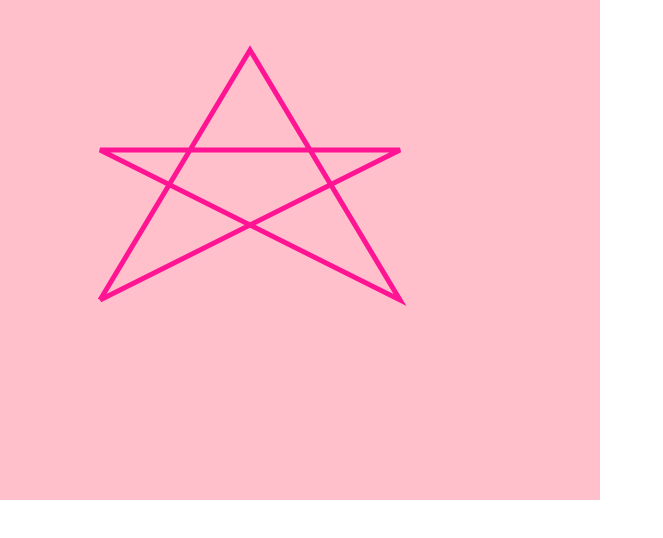
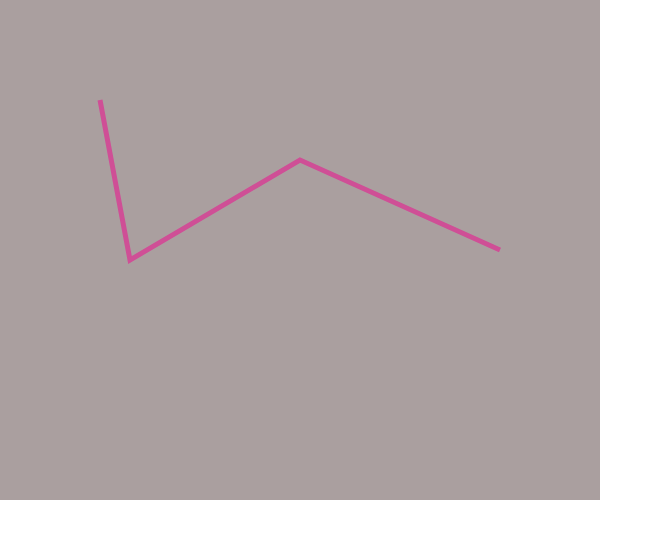
Before and after one commit to NayarettGonzalez/d3linegenerator, a plain HTML site: page 78a80linegenerator/index.html in a window 1280 px wide. Shown: the whole page, without its empty margins (0-663 px from the left). Drawn offline with nearby package versions, Linux system fonts and the light colour scheme.

Commit message:
Se definen distintas entradas de la data

```diff
--- a/78a80linegenerator/app.js
+++ b/78a80linegenerator/app.js
@@ -12,15 +12,31 @@ let points = [
     [100, 300]
 ];
 
+//SE ESPECIFICAN COORDENADAS DE LOS PUNTOS
+let data = [
+    { x: 100, y: 100 }, { x: 130, y: 260 }, { x: 300, y: 160 }, { x: 500, y: 250 }
+    // { point: 100 }, { point: 150 }, { point: 80 }, { point: 220 }, { point: 130 }
+];
 let width = 600,
     height = 500;
 
 //SE ESPECIFICA LAS CARACTERÍSTICAS DEL SVG QUE CONTENDRA EL GRÁFICO
 let svg = d3.select("body").append("svg")
-    .attr("width", width).attr("height", height)
-    .style("background", "pink");
+    .attr("width", width).attr("height", height);
 
 //SE DEFINE EL GENERADOR DE LINEAS DE D3
-let line = d3.line();
+// let line = d3.line();
+// svg.append("path").attr("d", line(points));
 
-svg.append("path").attr("d", line(points));
+//SE DEFINE LÍNEA PARA PUNTOS DADAS LAS COORDENADAS
+let line = d3.line()
+    .x((d) => d.x)
+    .y((d) => d.y);
+
+//SE DEFINE UNA LÍNEA CURVA
+// let line = d3.line()
+//     .x((d) => d.point)
+//     .y((d, i) => (i + 1) * 50)
+//     .curve(d3.curveBundle);
+
+svg.append("path").attr("d", line(data));
--- a/78a80linegenerator/style.css
+++ b/78a80linegenerator/style.css
@@ -1,5 +1,9 @@
 path {
     fill: none;
-    stroke: deeppink;
+    stroke: rgb(207, 79, 150);
     stroke-width: 5;
 }
+
+svg {
+    background: rgb(170, 159, 159);
+}
```
